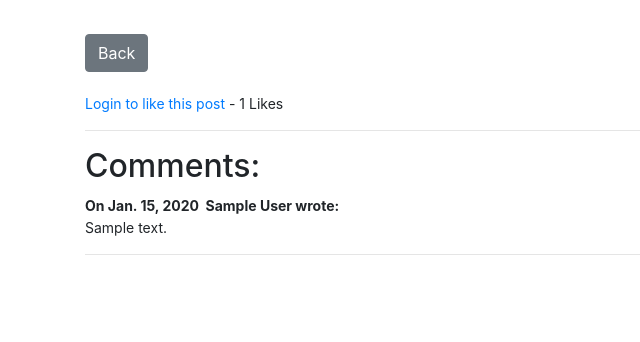
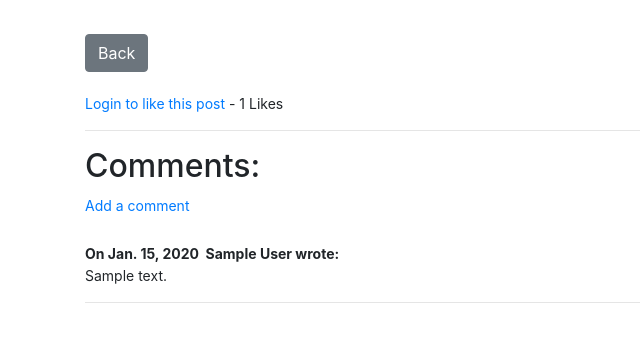
Before and after one commit to Code-Institute-Submissions/Dominikwigh-carblog-django, a Django app: page /post/1 in a window 1280 px wide. Shown: the part 182-524 px from the top of the page, without its empty margins (0-640 px from the left). Run offline with Django 3.2, Linux system fonts and the light colour scheme; tables that the repository leaves empty hold one stand-in row (values such as "Sample post"); parts of the project's set-up code (start-up, migrations or seed data) failed here and were passed over.

Commit message:
createde add_comment.html

```diff
--- a/templates/post_detail.html
+++ b/templates/post_detail.html
@@ -41,6 +41,9 @@ Likes </form>
 {% if not post.comments.all %}
     No Comments Yet..<a href="#">Add one here</a>
 {% else %}
+<a href="">Add a comment</a>
+<br />
+<br />
     {% for comment in post.comments.all %}
     <strong>
         On {{comment.created_on.date }}&nbsp;
```
Also changed, not shown: templates/add_comment.html (added).
